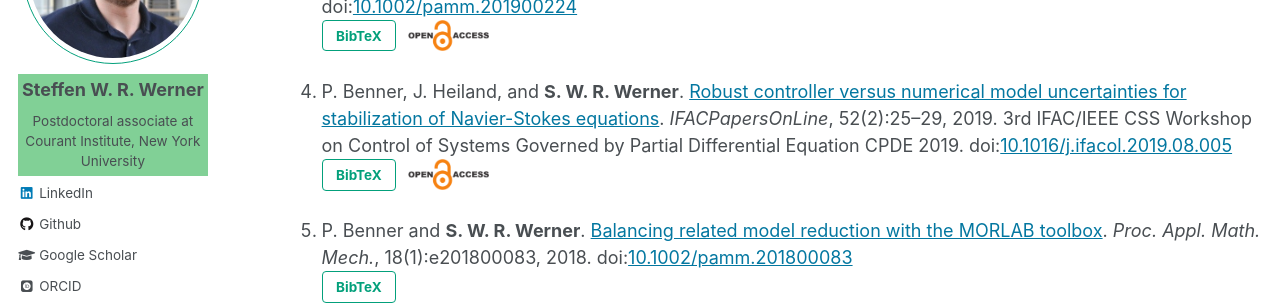
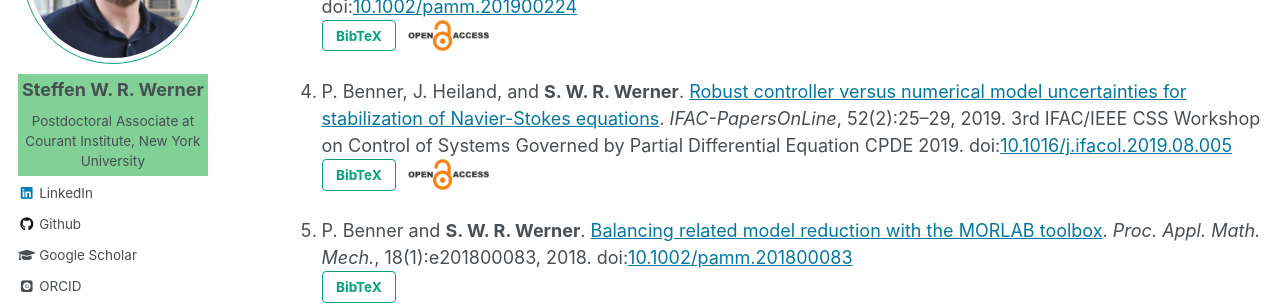
Before and after one commit to ninsteve/ninsteve.github.io, a Jekyll site: the page built from _pages/publications.md, in a window 1280 px wide and 900 px high, scrolled down 2345 px. Shown: the part 152-457 px from the top of the window. Built offline with Jekyll 4.4.1, drawn with Linux system fonts in a browser that asks for light colours; nearby versions of some CDN libraries; some web fonts are replaced; formulas are drawn with MathJax 3.

Commit message:
Minor corrections.

```diff
--- a/_config.yml
+++ b/_config.yml
@@ -10,7 +10,7 @@ locale                   : "en-US"
 title                    : "Steffen W. R. Werner"
 title_separator          : "-"
 name                     : &name "Steffen W. R. Werner"
-description              : &description "Postdoctoral associate at Courant Institute of Mathematical Sciences, New York University, USA"
+description              : &description "Postdoctoral Associate at Courant Institute of Mathematical Sciences, New York University, USA"
 url                      : https://ninsteve.github.io # http://localhost:4000 # the base hostname & protocol for your site e.g. "https://mmistakes.github.io"
 baseurl                  : "" # the subpath of your site, e.g. "/blog"
 repository               : "ninsteve/ninsteve.github.io"
@@ -82,7 +82,7 @@ analytics:
 author:
   name             : "Steffen W. R. Werner"
   avatar           : "profile.jpg"
-  bio              : "Postdoctoral associate at Courant Institute, New York University"
+  bio              : "Postdoctoral Associate at Courant Institute, New York University"
   location_str     : "251 Mercer Street"
   location_plc     : "New York, NY 10012"
   location_ctr     : "USA"
--- a/_pages/publications.md
+++ b/_pages/publications.md
@@ -202,7 +202,7 @@ and <a target="blank_" href="{{ author.orcid }}">ORCID</a> profiles.
 1.  P. Benner, J. Heiland, and <strong>S. W. R. Werner</strong>. <a
     target="blank_" href="https://doi.org/10.1016/j.ifacol.2019.08.005">Robust
     controller versus numerical model uncertainties for stabilization of
-    Navier-Stokes equations</a>. <i>IFACPapersOnLine</i>,
+    Navier-Stokes equations</a>. <i>IFAC-PapersOnLine</i>,
     52(2):25&ndash;29, 2019. 3rd IFAC/IEEE CSS Workshop on Control of Systems
     Governed by Partial Differential Equation CPDE 2019.
     doi:<a target="blank_" href="https://doi.org/10.1016/j.ifacol.2019.08.005">10.1016/j.ifacol.2019.08.005</a><br />
```
